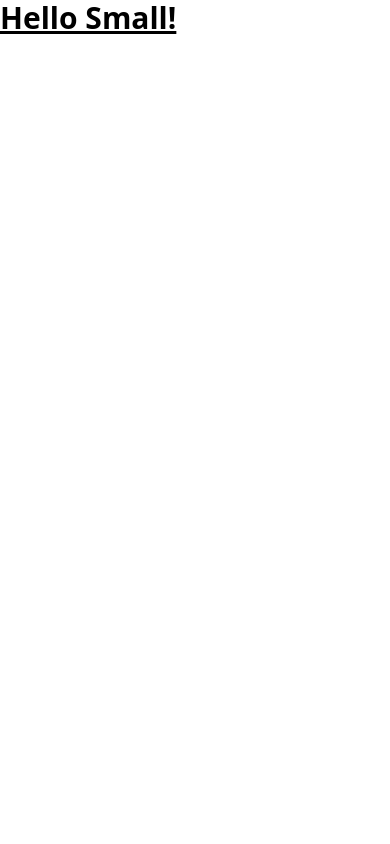
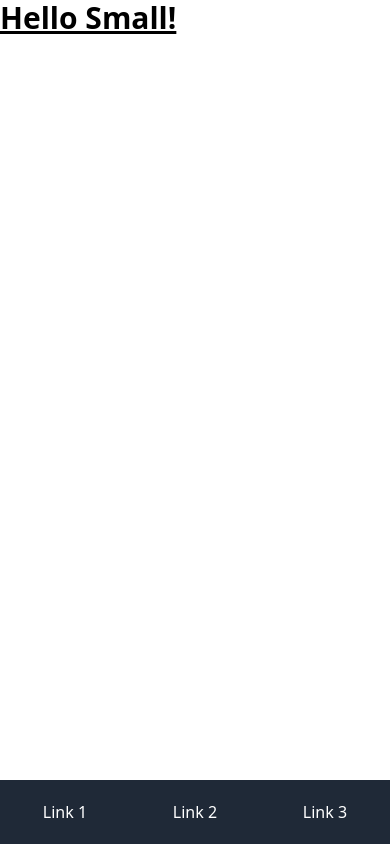
Before and after one commit to jakeball-eng/clarabelle, a React (Vite) app in the folder frontend/: page / in a window 390 px wide. Built offline with nearby package versions, Linux system fonts and the light colour scheme.

Commit message:
Modified virtual phone position and size to fit properly (WIP)

```diff
--- a/frontend/src/App.jsx
+++ b/frontend/src/App.jsx
@@ -1,5 +1,6 @@
 import { Canvas } from '@react-three/fiber'
 import Phone from './Components/Phone'
+import Navbar from './Components/Navbar'
 
 function App() {
 
@@ -9,6 +10,7 @@ function App() {
         <h1 className="text-3xl font-bold underline">
           Hello Small!
         </h1>
+        <Navbar />
       </div>
       <div className="hidden sm:block" id='phone'>
         <Canvas
--- /dev/null
+++ b/frontend/src/Components/Navbar.jsx
@@ -0,0 +1,13 @@
+import React from 'react';
+
+function Navbar() {
+  return (
+    <div className="fixed bottom-0 inset-x-0 bg-gray-800 h-16 flex items-center justify-around">
+      <a href="#link1" className="text-white">Link 1</a>
+      <a href="#link2" className="text-white">Link 2</a>
+      <a href="#link3" className="text-white">Link 3</a>
+    </div>
+  );
+}
+
+export default Navbar;
--- a/frontend/src/Components/Phone.jsx
+++ b/frontend/src/Components/Phone.jsx
@@ -24,8 +24,8 @@ export default function Experience()
                     <Html
                         transform
                         wrapperClass="htmlScreen"
-                        distanceFactor={ 1.17 }
-                        position={ [ 0, 1.56, 0.1 ] }
+                        distanceFactor={ 1 }
+                        position={ [ 0.16, 1.34, 0.08 ] }
                     >
                         <iframe src="http://localhost:5173" />
                     </Html>
--- a/frontend/src/index.css
+++ b/frontend/src/index.css
@@ -18,8 +18,8 @@ canvas
 
 .htmlScreen iframe
 {
-    width: 450px;
-    height: 670px;
+    width: 600px;
+    height: 1290px;
     border: none;
-    border-radius: 20px;
+    border-radius: 39px;
 }
```
